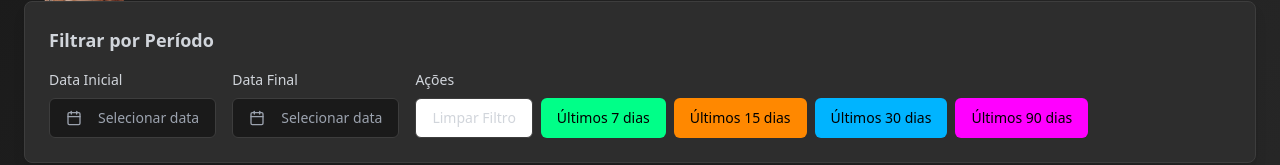
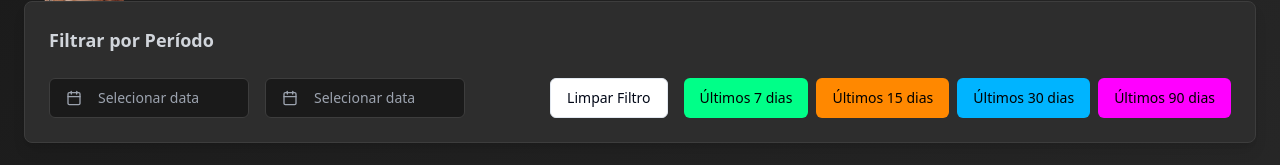
Before and after one commit to paulocmbraga/interactive-supabase-view, a React (Vite) app: page / in a window 1280 px wide. Shown: the part 151-316 px from the top of the page. Built offline with nearby package versions, Linux system fonts and the light colour scheme; no server answers; the database is empty.

Commit message:
fix: restaura estilo original do botão Limpar Filtro

```diff
--- a/src/components/DateRangeFilter.tsx
+++ b/src/components/DateRangeFilter.tsx
@@ -33,15 +33,15 @@ const DateRangeFilter = ({
   return (
     <div className="bg-[#2d2d2d] border border-[#3d3d3d] p-6 rounded-lg shadow-lg">
       <h3 className="text-lg font-semibold text-gray-300 mb-4">Filtrar por Período</h3>
-      <div className="flex flex-wrap items-center gap-4">
-        <div className="flex flex-col gap-2">
-          <label className="text-sm font-medium text-gray-300">Data Inicial</label>
+      <div className="flex flex-col md:flex-row items-center justify-between gap-4 mt-6">
+        <div className="flex flex-col md:flex-row items-center gap-4 w-full md:w-auto">
+          <div className="w-full md:w-[200px]">
             <Popover>
               <PopoverTrigger asChild>
                 <Button
                   variant="outline"
                   className={cn(
-                  "w-full md:w-auto justify-start text-left font-normal bg-[#1a1a1a] border-[#3d3d3d] text-gray-300 hover:bg-[#3d3d3d]",
+                    "w-full justify-start text-left font-normal bg-[#1a1a1a] border-[#3d3d3d] text-gray-300 hover:bg-[#3d3d3d]",
                     !startDate && "text-gray-400"
                   )}
                 >
@@ -60,15 +60,13 @@ const DateRangeFilter = ({
               </PopoverContent>
             </Popover>
           </div>
-
-        <div className="flex flex-col gap-2">
-          <label className="text-sm font-medium text-gray-300">Data Final</label>
+          <div className="w-full md:w-[200px]">
             <Popover>
               <PopoverTrigger asChild>
                 <Button
                   variant="outline"
                   className={cn(
-                  "w-full md:w-auto justify-start text-left font-normal bg-[#1a1a1a] border-[#3d3d3d] text-gray-300 hover:bg-[#3d3d3d]",
+                    "w-full justify-start text-left font-normal bg-[#1a1a1a] border-[#3d3d3d] text-gray-300 hover:bg-[#3d3d3d]",
                     !endDate && "text-gray-400"
                   )}
                 >
@@ -87,17 +85,16 @@ const DateRangeFilter = ({
               </PopoverContent>
             </Popover>
           </div>
-
-        <div className="flex flex-col gap-2">
-          <label className="text-sm font-medium text-gray-300">Ações</label>
-          <div className="flex flex-wrap gap-2">
+        </div>
+        <div className="flex flex-col md:flex-row items-center gap-4 w-full md:w-auto">
           <Button
             variant="outline"
             onClick={onClearFilter}
-              className="text-gray-300 border-[#3d3d3d] hover:bg-[#3d3d3d]"
+            className="w-full md:w-auto"
           >
             Limpar Filtro
           </Button>
+          <div className="hidden md:flex flex-wrap gap-2">
             <Button
               onClick={() => setLastDays(7)}
               className="bg-[#00ff88] hover:bg-[#00cc6a] text-black"
```
Lines whose indentation alone changed are shown as unchanged.
